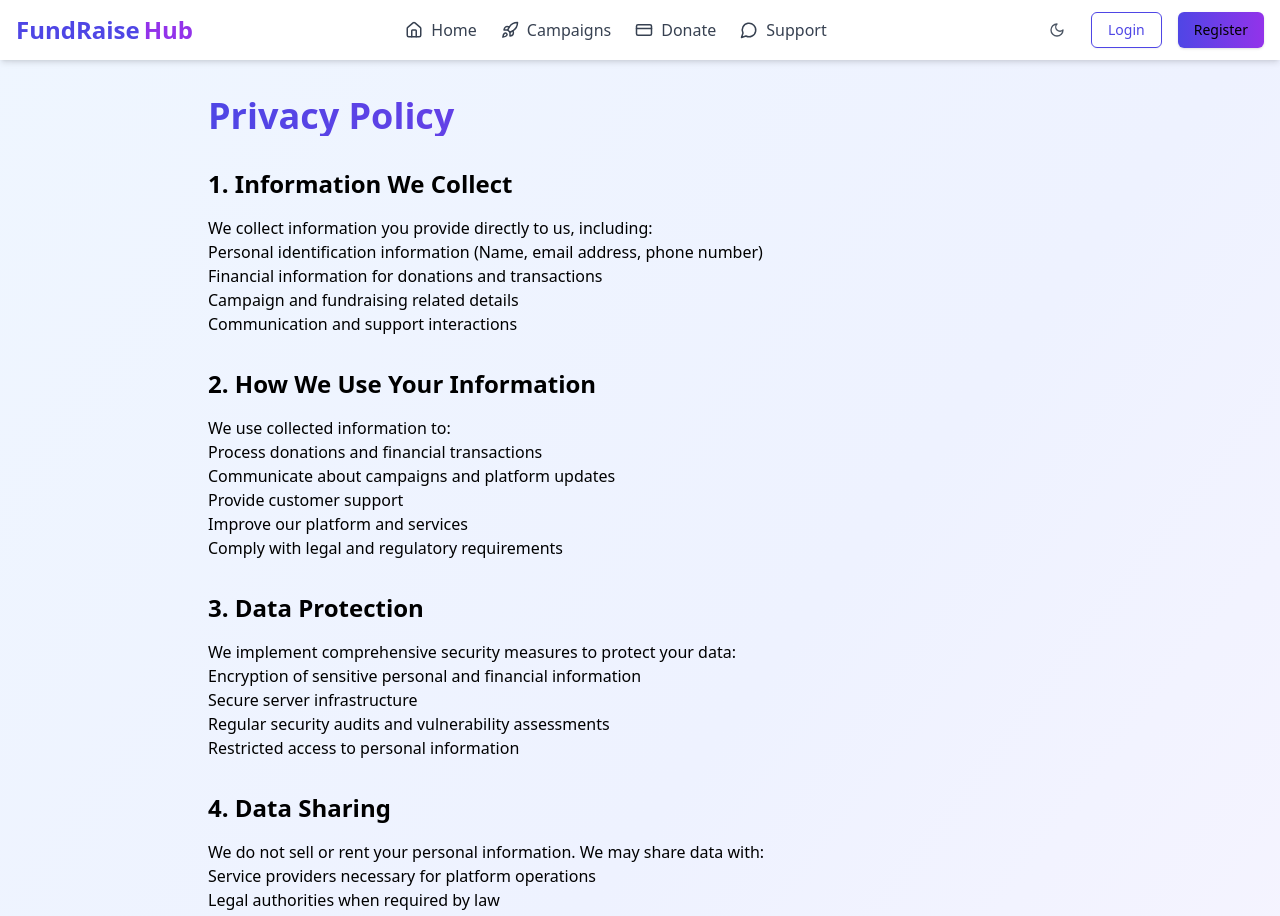
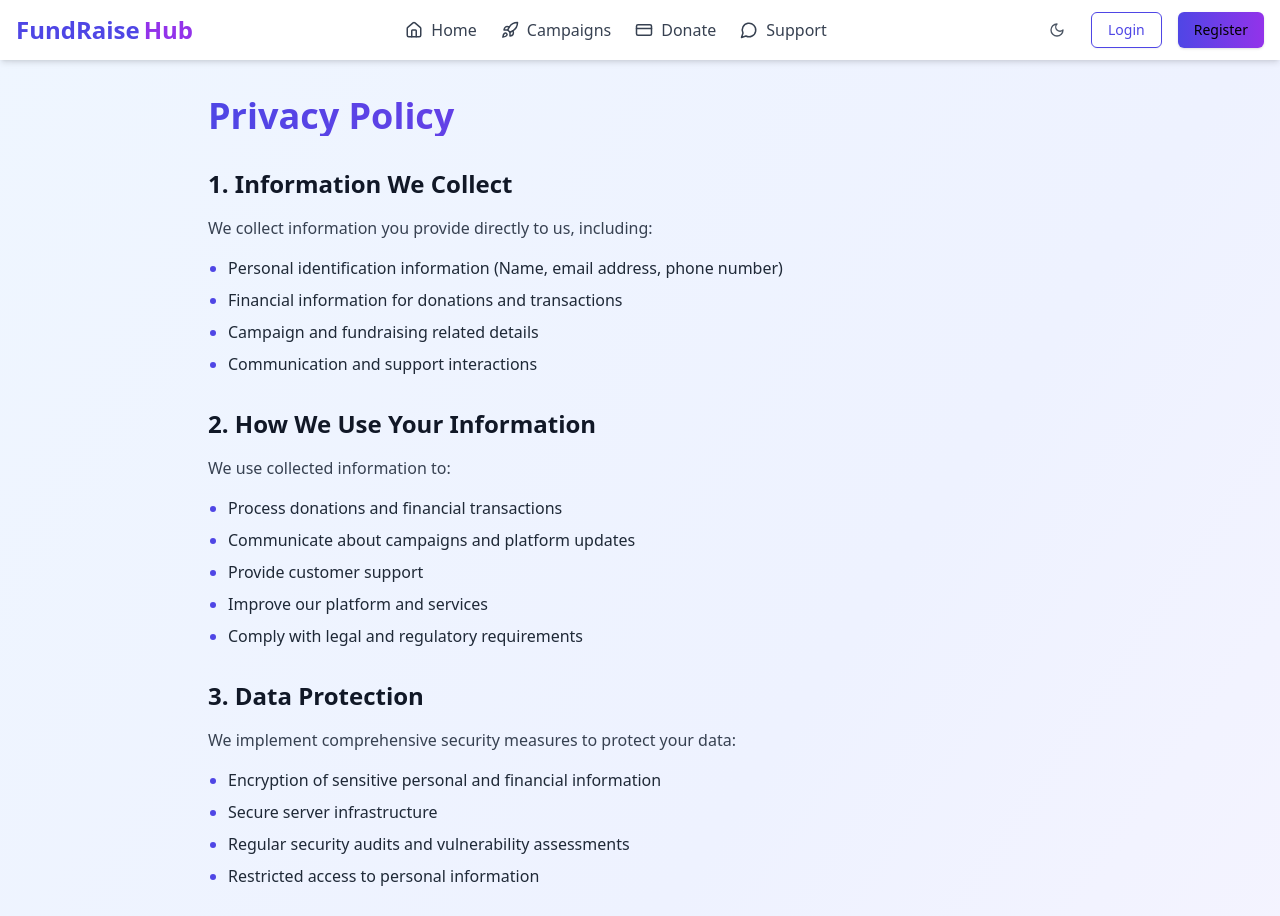
Before and after one commit to Dilshanx/fundraising-project, a React (Vite) app: page /privacy-policy in a window 1280 px wide. Shown: the top 916 px of the page. Built offline with nearby package versions, Linux system fonts and the light colour scheme.

Commit message:
Update dark mode compatibility

```diff
--- a/src/components/Navbar.jsx
+++ b/src/components/Navbar.jsx
@@ -129,6 +129,7 @@ export default function Navbar() {
             variant='ghost'
             size='icon'
             onClick={() => setMobileMenuOpen(!mobileMenuOpen)}
+            className='text-gray-600 dark:text-gray-300'
           >
             <MenuIcon />
           </Button>
--- a/src/components/footer/PrivacyPolicyPage.jsx
+++ b/src/components/footer/PrivacyPolicyPage.jsx
@@ -1,95 +1,124 @@
 import { motion } from "framer-motion";
 import Navbar from "@/components/Navbar";
 import Footer from "@/components/Footer";
+
 const PrivacyPolicy = () => {
   return (
     <motion.div
       initial={{ opacity: 0 }}
       animate={{ opacity: 1 }}
       transition={{ duration: 0.5 }}
-      className='min-h-screen bg-gradient-to-br from-blue-50 via-indigo-50 to-purple-50 dark:from-gray-900 dark:via-gray-900 dark:to-gray-900'
+      className='min-h-screen bg-gradient-to-br
+        from-blue-50 via-indigo-50 to-purple-50
+        dark:from-gray-900 dark:via-gray-800 dark:to-gray-900'
     >
       <Navbar />
-      <div className='container mx-auto px-4 py-24 max-w-4xl'>
-        <h1 className='text-4xl font-bold mb-8 text-transparent bg-clip-text bg-gradient-to-r from-indigo-600 to-purple-600 dark:from-indigo-400 dark:to-purple-400'>
+      <div className='container mx-auto px-4 py-16 md:py-24 max-w-4xl'>
+        <h1
+          className='text-3xl md:text-4xl font-bold mb-8
+          text-transparent bg-clip-text
+          bg-gradient-to-r from-indigo-600 to-purple-600
+          dark:from-indigo-400 dark:to-purple-400'
+        >
           Privacy Policy
         </h1>
-        <div className='prose dark:prose-invert'>
-          <section className='mb-8'>
-            <h2 className='text-2xl font-semibold mb-4'>
-              1. Information We Collect
-            </h2>
-            <p>We collect information you provide directly to us, including:</p>
-            <ul>
-              <li>
-                Personal identification information (Name, email address, phone
-                number)
-              </li>
-              <li>Financial information for donations and transactions</li>
-              <li>Campaign and fundraising related details</li>
-              <li>Communication and support interactions</li>
-            </ul>
-          </section>
 
-          <section className='mb-8'>
-            <h2 className='text-2xl font-semibold mb-4'>
-              2. How We Use Your Information
-            </h2>
-            <p>We use collected information to:</p>
-            <ul>
-              <li>Process donations and financial transactions</li>
-              <li>Communicate about campaigns and platform updates</li>
-              <li>Provide customer support</li>
-              <li>Improve our platform and services</li>
-              <li>Comply with legal and regulatory requirements</li>
-            </ul>
-          </section>
+        <div
+          className='prose prose-sm sm:prose-base
+          dark:prose-invert
+          prose-headings:text-gray-900 dark:prose-headings:text-gray-100
+          prose-p:text-gray-700 dark:prose-p:text-gray-300
+          prose-li:text-gray-800 dark:prose-li:text-gray-300'
+        >
+          {[
+            {
+              title: "1. Information We Collect",
+              content:
+                "We collect information you provide directly to us, including:",
+              items: [
+                "Personal identification information (Name, email address, phone number)",
+                "Financial information for donations and transactions",
+                "Campaign and fundraising related details",
+                "Communication and support interactions",
+              ],
+            },
+            {
+              title: "2. How We Use Your Information",
+              content: "We use collected information to:",
+              items: [
+                "Process donations and financial transactions",
+                "Communicate about campaigns and platform updates",
+                "Provide customer support",
+                "Improve our platform and services",
+                "Comply with legal and regulatory requirements",
+              ],
+            },
+            {
+              title: "3. Data Protection",
+              content:
+                "We implement comprehensive security measures to protect your data:",
+              items: [
+                "Encryption of sensitive personal and financial information",
+                "Secure server infrastructure",
+                "Regular security audits and vulnerability assessments",
+                "Restricted access to personal information",
+              ],
+            },
+            {
+              title: "4. Data Sharing",
+              content:
+                "We do not sell or rent your personal information. We may share data with:",
+              items: [
+                "Service providers necessary for platform operations",
+                "Legal authorities when required by law",
+                "With your explicit consent for specific purposes",
+              ],
+            },
+            {
+              title: "5. Your Rights",
+              content: "You have the right to:",
+              items: [
+                "Access your personal information",
+                "Request correction of inaccurate data",
+                "Request deletion of your account and data",
+                "Opt-out of marketing communications",
+                "Lodge a complaint with data protection authorities",
+              ],
+            },
+          ].map((section, index) => (
+            <section key={index} className='mb-8'>
+              <h2
+                className='text-xl md:text-2xl font-semibold mb-4
+                text-gray-900 dark:text-gray-100'
+              >
+                {section.title}
+              </h2>
+              <p className='mb-4 text-gray-700 dark:text-gray-300'>
+                {section.content}
+              </p>
+              <ul
+                className='list-disc list-outside pl-5
+                marker:text-indigo-600 dark:marker:text-indigo-400'
+              >
+                {section.items.map((item, itemIndex) => (
+                  <li
+                    key={itemIndex}
+                    className='mb-2
+                    text-gray-800 dark:text-gray-300'
+                  >
+                    {item}
+                  </li>
+                ))}
+              </ul>
+            </section>
+          ))}
 
-          <section className='mb-8'>
-            <h2 className='text-2xl font-semibold mb-4'>3. Data Protection</h2>
-            <p>
-              We implement comprehensive security measures to protect your data:
-            </p>
-            <ul>
-              <li>
-                Encryption of sensitive personal and financial information
-              </li>
-              <li>Secure server infrastructure</li>
-              <li>Regular security audits and vulnerability assessments</li>
-              <li>Restricted access to personal information</li>
-            </ul>
-          </section>
-
-          <section className='mb-8'>
-            <h2 className='text-2xl font-semibold mb-4'>4. Data Sharing</h2>
-            <p>
-              We do not sell or rent your personal information. We may share
-              data with:
-            </p>
-            <ul>
-              <li>Service providers necessary for platform operations</li>
-              <li>Legal authorities when required by law</li>
-              <li>With your explicit consent for specific purposes</li>
-            </ul>
-          </section>
-
-          <section className='mb-8'>
-            <h2 className='text-2xl font-semibold mb-4'>5. Your Rights</h2>
-            <p>You have the right to:</p>
-            <ul>
-              <li>Access your personal information</li>
-              <li>Request correction of inaccurate data</li>
-              <li>Request deletion of your account and data</li>
-              <li>Opt-out of marketing communications</li>
-              <li>Lodge a complaint with data protection authorities</li>
-            </ul>
-          </section>
-
-          <section className='mt-12'>
-            <p className='text-sm text-gray-600 dark:text-gray-400'>
-              Last Updated: December 2024
-            </p>
-            <p className='text-sm text-gray-600 dark:text-gray-400'>
+          <section
+            className='mt-12 space-y-2
+            text-gray-600 dark:text-gray-400'
+          >
+            <p className='text-xs sm:text-sm'>Last Updated: December 2024</p>
+            <p className='text-xs sm:text-sm'>
               Contact our Data Protection Officer at privacy@fundraisinghub.com
             </p>
           </section>
@@ -99,4 +128,5 @@ const PrivacyPolicy = () => {
     </motion.div>
   );
 };
+
 export default PrivacyPolicy;
```
Also changed, not shown: src/components/footer/DataProtectionPage.jsx (+113 -63 lines), src/components/footer/TermsOfServicePage.jsx (+30 -20 lines).
